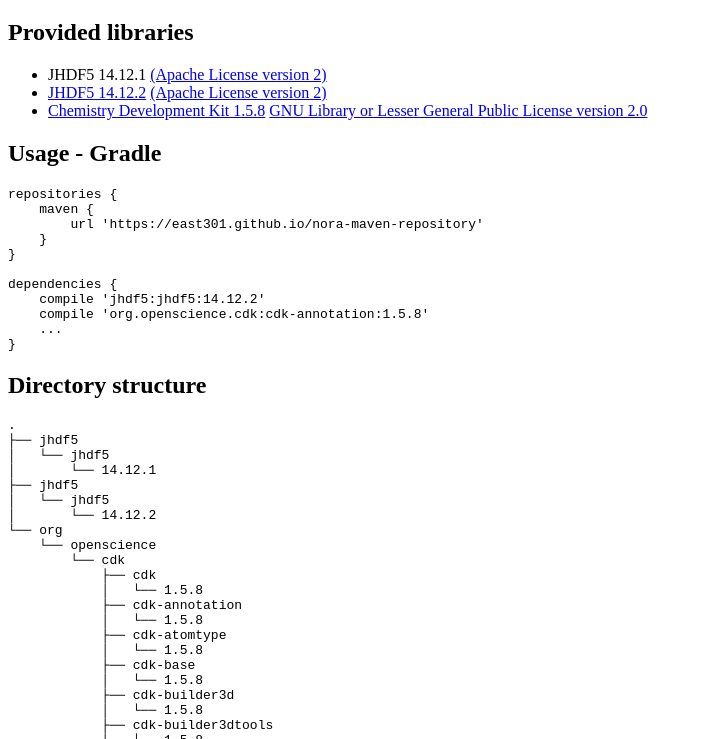
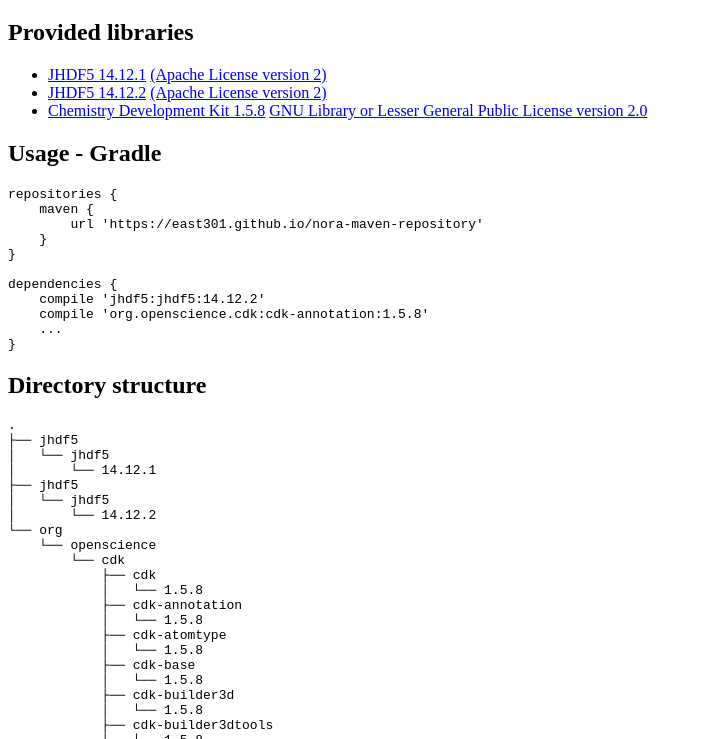
Before and after one commit to east301/nora-maven-repository, a plain HTML site: page index.html in a window 1280 px wide. Shown: the part 61-800 px from the top of the page, without its empty margins (0-702 px from the left). Drawn offline with Linux system fonts and the light colour scheme.

Commit message:
fix invalid attribute

```diff
--- a/index.html
+++ b/index.html
@@ -5,7 +5,7 @@
 <h2>Provided libraries</h2>
 <ul>
   <li>
-    <a http="https://wiki-bsse.ethz.ch/display/JHDF5">JHDF5 14.12.1</a>
+    <a href="https://wiki-bsse.ethz.ch/display/JHDF5">JHDF5 14.12.1</a>
     <a href="http://www.apache.org/licenses/LICENSE-2.0.html">(Apache License version 2)</a>
   </li>
   <li>
```
